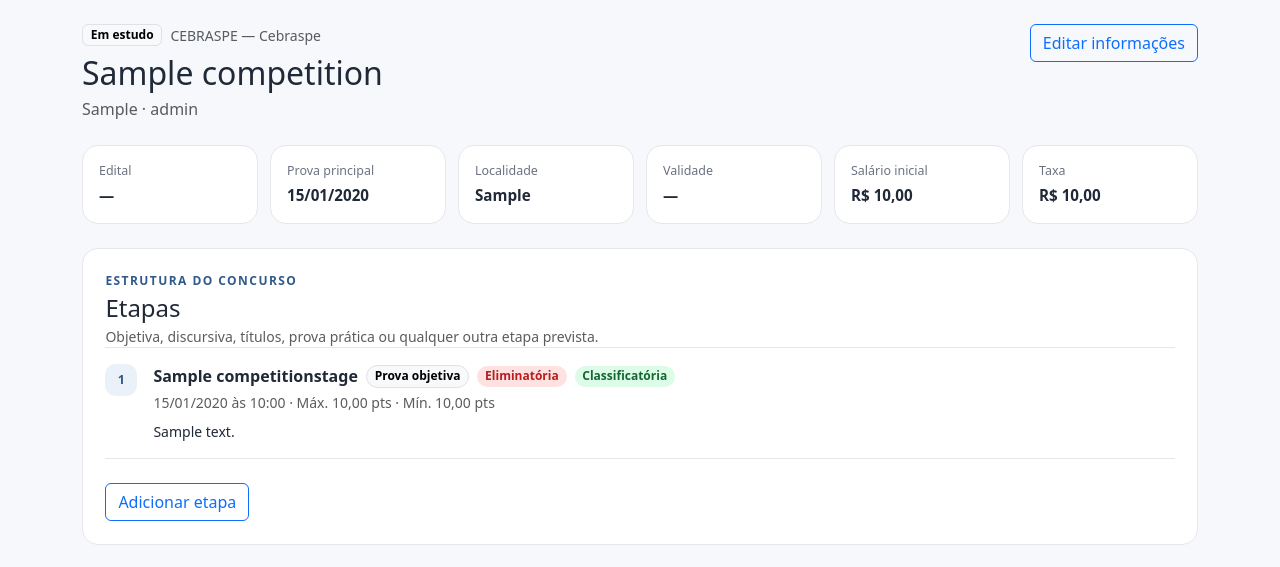
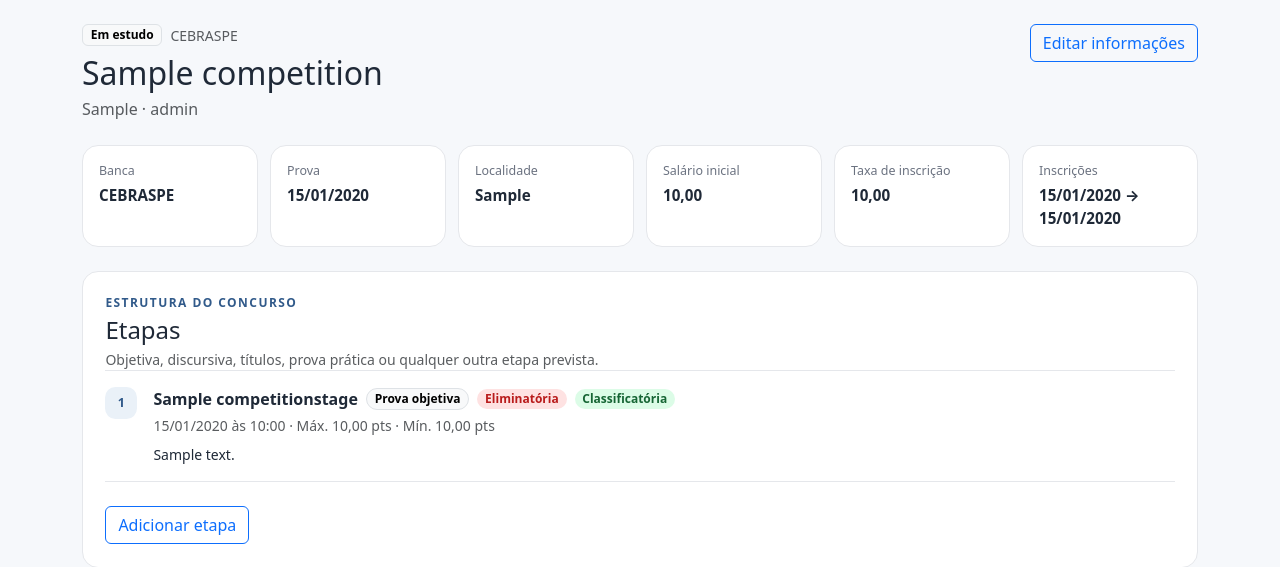
Before and after one commit to clice/concurso-study-manager, a Django app: page /concursos/1/ in a window 1280 px wide. Shown: the part 64-631 px from the top of the page. Run offline with Django 5.2, Linux system fonts and the light colour scheme; data comes from the database, SQL or seed files in the repository; tables that the repository leaves empty hold one stand-in row (values such as "Sample post").

Commit message:
style: simplify competition summary

```diff
--- a/templates/competitions/competition_detail.html
+++ b/templates/competitions/competition_detail.html
@@ -1,4 +1,5 @@
 {% extends "base.html" %}
+{% load competition_format %}
 
 {% block title %}{{ competition.name }} | Concurso Study Manager{% endblock %}
 
@@ -7,7 +8,7 @@
     <div>
         <div class="d-flex align-items-center gap-2 mb-2">
             <span class="badge text-bg-light border">{{ competition.get_status_display }}</span>
-            {% if competition.board %}<span class="small text-body-secondary">{{ competition.board }}</span>{% endif %}
+            {% if competition.board %}<span class="small text-body-secondary">{{ competition.board.acronym }}</span>{% endif %}
         </div>
         <h1 class="h2 mb-1">{{ competition.name }}</h1>
         <p class="text-body-secondary mb-0">{{ competition.organization }} · {{ competition.role }}</p>
@@ -16,12 +17,21 @@
 </div>
 
 <div class="summary-grid mb-4">
-    <div class="summary-item"><span>Edital</span><strong>{{ competition.notice_number|default:"—" }}</strong></div>
-    <div class="summary-item"><span>Prova principal</span><strong>{% if competition.exam_date %}{{ competition.exam_date|date:"d/m/Y" }}{% else %}—{% endif %}</strong></div>
+    <div class="summary-item"><span>Banca</span><strong>{% if competition.board %}{{ competition.board.acronym }}{% else %}—{% endif %}</strong></div>
+    <div class="summary-item"><span>Prova</span><strong>{% if competition.exam_date %}{{ competition.exam_date|date:"d/m/Y" }}{% else %}—{% endif %}</strong></div>
     <div class="summary-item"><span>Localidade</span><strong>{{ competition.location|default:"—" }}</strong></div>
-    <div class="summary-item"><span>Validade</span><strong>{{ competition.validity|default:"—" }}</strong></div>
-    <div class="summary-item"><span>Salário inicial</span><strong>{% if competition.initial_salary %}R$ {{ competition.initial_salary }}{% else %}—{% endif %}</strong></div>
-    <div class="summary-item"><span>Taxa</span><strong>{% if competition.fee %}R$ {{ competition.fee }}{% else %}—{% endif %}</strong></div>
+    <div class="summary-item"><span>Salário inicial</span><strong>{{ competition.initial_salary|brl }}</strong></div>
+    <div class="summary-item"><span>Taxa de inscrição</span><strong>{{ competition.fee|brl }}</strong></div>
+    <div class="summary-item">
+        <span>Inscrições</span>
+        <strong>
+            {% if competition.registration_start or competition.registration_end %}
+                {{ competition.registration_start|date:"d/m/Y"|default:"—" }} → {{ competition.registration_end|date:"d/m/Y"|default:"—" }}
+            {% else %}
+                —
+            {% endif %}
+        </strong>
+    </div>
 </div>
 
 <section class="content-card mb-4" id="etapas">
```
